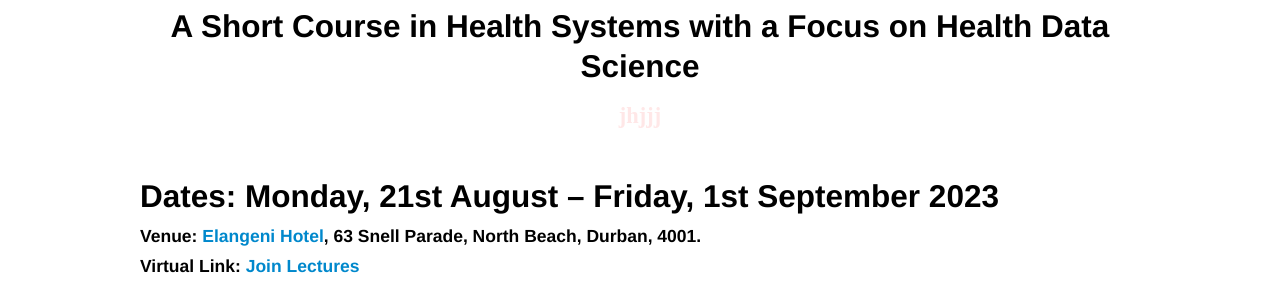
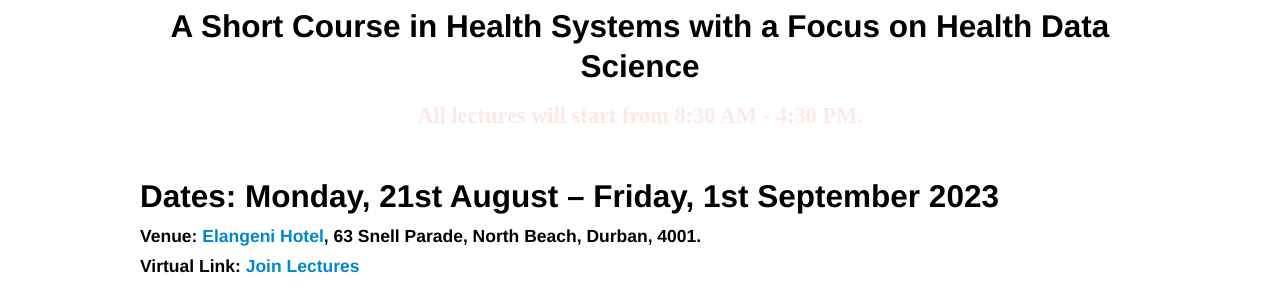
Before and after one commit to hscourseukzn/hscourseukzn.github.io, a Jekyll site: the page built from index.md, in a window 1280 px wide. Shown: the part 296-593 px from the top of the page. Built offline with Jekyll 4.4.1, drawn with Linux system fonts in a browser that asks for light colours.

Commit message:
Update index.md

```diff
--- a/index.md
+++ b/index.md
@@ -124,7 +124,7 @@ title: Health Systems Short Course
 <h2 style="background-color:white; color:black; text-align: center;"> A Short Course in Health Systems with a Focus on Health Data Science </h2>
 
 
-<h3 style="background-color:white; color:Red; text-align: center;"> jhjjj </h3> <br>
+<h3 style="background-color:white; color:Red; text-align: center;"> All lectures will start from 8:30 AM - 4:30 PM. </h3> <br>
 
 <!-- <h2 style="background-color:white; color:black; text-align: left;"> Virtual BootCamp: 19 – 23 June 2023 </h2> -->
 <!-- <h4 style="background-color:white; color:black; text-align: left;"> Please use the following link: <a href="https://ukzn.zoom.us/j/98032587955?pwd=TnkzUHpvc0txMTA1WWViNVZseTVEdz09" target="_blank"><span style="text-align:center">ZOOM LINK</span></a>. </h4> -->
```
